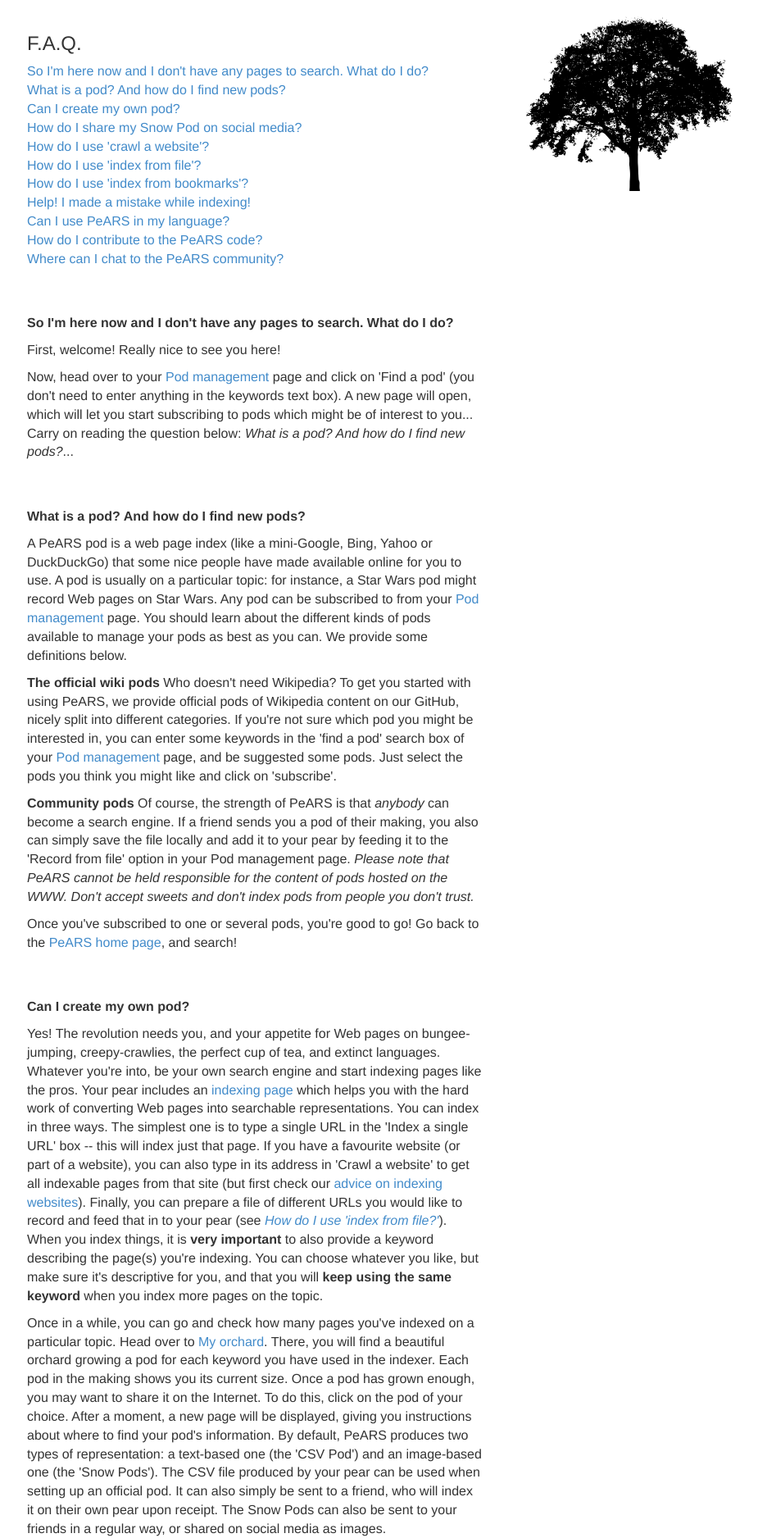
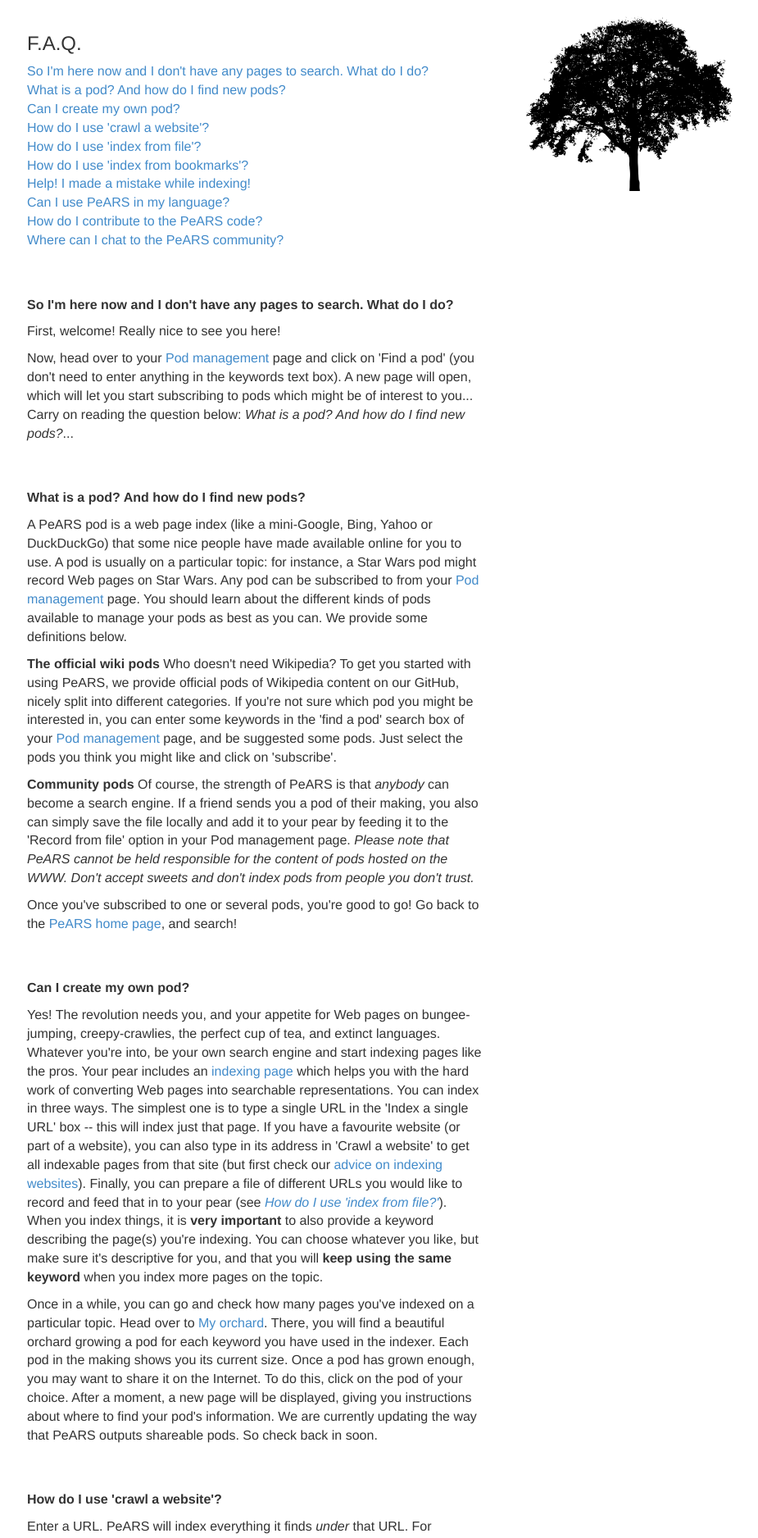
Before and after one commit to PeARSearch/PeARS-orchard, a Flask app: page /faq/ in a window 1280 px wide. Shown: the part 52-1928 px from the top of the page at 82% size, without its empty margins (37-962 px from the left). Run offline with Flask 2, Linux system fonts and the light colour scheme; parts of the project's set-up code (start-up, migrations or seed data) failed here and were passed over; some libraries are stand-ins or nearby versions.

Commit message:
Fixed minor bugs and templates

```diff
--- a/app/templates/pages/faq.html
+++ b/app/templates/pages/faq.html
@@ -49,7 +49,6 @@
        <p><a href="#firsttime">So I'm here now and I don't have any pages to search. What do I do?</a><br>
        <a href="#newpods">What is a pod? And how do I find new pods?</a><br>
        <a href="#createpod">Can I create my own pod?</a><br>
-       <a href="#snowpods">How do I share my Snow Pod on social media?</a><br>
        <a href="#crawlsite">How do I use 'crawl a website'?</a><br>
        <a href="#indexfile">How do I use 'index from file'?</a><br>
        <a href="#indexbookmarks">How do I use 'index from bookmarks'?</a><br>
@@ -73,14 +72,8 @@
        <br><br>
        <p id="createpod"><b>Can I create my own pod?</b></p>
        <p>Yes! The revolution needs you, and your appetite for Web pages on bungee-jumping, creepy-crawlies, the perfect cup of tea, and extinct languages. Whatever you're into, be your own search engine and start indexing pages like the pros. Your pear includes an <a href="{{url_for('indexer.index')}}">indexing page</a> which helps you with the hard work of converting Web pages into searchable representations. You can index in three ways. The simplest one is to type a single URL in the 'Index a single URL' box -- this will index just that page. If you have a favourite website (or part of a website), you can also type in its address in 'Crawl a website' to get all indexable pages from that site (but first check our <a href="#crawlsite">advice on indexing websites</a>). Finally, you can prepare a file of different URLs you would like to record and feed that in to your pear (see <a href="#indexfile"><i>How do I use 'index from file?'</i></a>). When you index things, it is <b>very important</b> to also provide a keyword describing the page(s) you're indexing. You can choose whatever you like, but make sure it's descriptive for you, and that you will <b>keep using the same keyword</b> when you index more pages on the topic.</p>
-       <p>Once in a while, you can go and check how many pages you've indexed on a particular topic. Head over to <a href="{{url_for('indexer.index')}}">My orchard</a>. There, you will find a beautiful orchard growing a pod for each keyword you have used in the indexer. Each pod in the making shows you its current size. Once a pod has grown enough, you may want to share it on the Internet. To do this, click on the pod of your choice. After a moment, a new page will be displayed, giving you instructions about where to find your pod's information. By default, PeARS produces two types of representation: a text-based one (the 'CSV Pod') and an image-based one (the 'Snow Pods'). The CSV file produced by your pear can be used when setting up an official pod. It can also simply be sent to a friend, who will index it on their own pear upon receipt. The Snow Pods can also be sent to your friends in a regular way, or shared on social media as images.</p>
-       <p>Remember, the more you share, the more rich and robust the PeARS network will become! So dispatch those pods!</p>
+       <p>Once in a while, you can go and check how many pages you've indexed on a particular topic. Head over to <a href="{{url_for('indexer.index')}}">My orchard</a>. There, you will find a beautiful orchard growing a pod for each keyword you have used in the indexer. Each pod in the making shows you its current size. Once a pod has grown enough, you may want to share it on the Internet. To do this, click on the pod of your choice. After a moment, a new page will be displayed, giving you instructions about where to find your pod's information. We are currently updating the way that PeARS outputs shareable pods. So check back in soon.</p>
 
-       <br><br>
-       <p id="snowpods"><b>How do I share my Snow Pod on social media?</b></p>
-       <p>Snow Pods are .png files, which look like this:<br><br><img src="{{ url_for('static', filename='example_snow_pod.png')}}" width="150px"/></p>
-       <p>Precious indexing information is encoded in the image, and so it is important to keep it in the right format. The most important thing to bear in mind is that you should not modify the file in any way (change its format, apply lossy compression to it, draw on it, let your dog chew it...) This is not as easy as it seems because some social media sites automatically convert the pictures you post to reduce disk usage. We've made the current version of Snow Pods Twitter-ready, but please let us know if you experience any problems with other social media platforms.</p>
-       <p>These preliminaries out of the way... you should share your Snow Pod like you would share any other image. It will be helpful for your followers to know what the pod is about, so tell them. For instance: <i>Hey people, here is a Snow Pod on lightsabers / repetitive strain injury induced by lightsabers / keeping sheep...</i></p>
 
        <br><br>
        <p id="crawlsite"><b>How do I use 'crawl a website'?</b></p>
@@ -116,7 +109,7 @@
 
        <br><br>
        <p id="chat"><b>Where can I chat to the PeARS community?</b></p>
-       <p>Join our <a href="">discord server</a>! We're looking forward to seeing you there!</p>
+       <p>Join our <a href="https://discord.gg/fcxEywrHKu">discord server</a>! We're looking forward to seeing you there!</p>
        </div>
 
        <div class="col-md-6">
--- a/app/utils_db.py
+++ b/app/utils_db.py
@@ -113,12 +113,11 @@ def update_official_pod_list():
     dir_path = dirname(realpath(__file__))
     print(dir_path)
     for lang in installed_languages:
-        lang = lang if lang != "simple" else "en"
         local_file = join(dir_path, "static", "webmap", lang, lang + "wiki.summary.fh")
         pod_ids, pod_keywords, pod_matrix = joblib.load(local_file)
         for i in range(len(pod_ids)):
             url = "https://github.com/PeARSearch/PeARS-public-pods-"+lang+"/blob/main/"+lang+"/"+pod_ids[i]+"?raw=true"
-            print(url)
+            #print(url)
             if not db.session.query(Pods).filter_by(url=url).all():
                 p = Pods(url=url)
                 db.session.add(p)
--- a/install_language.py
+++ b/install_language.py
@@ -8,6 +8,11 @@ if len(sys.argv) != 2:
     sys.exit()
 
 lang = sys.argv[1]
+
+if len(lang) != 2:
+    print("Your language code should just be a two-letter string. \nEXAMPLE USAGE: python install_language.py ml.")
+    sys.exit()
+
 dir_path = dirname(realpath(__file__))
 local_dir = join(dir_path, "app", "api", "models", lang)
 Path(local_dir).mkdir(exist_ok=True, parents=True)
```
